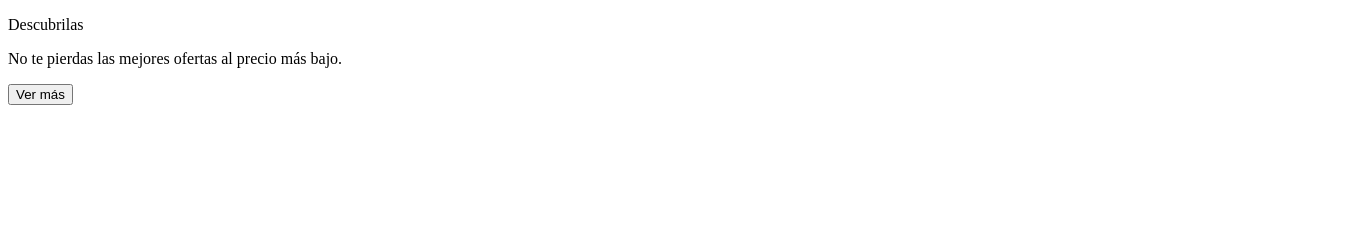
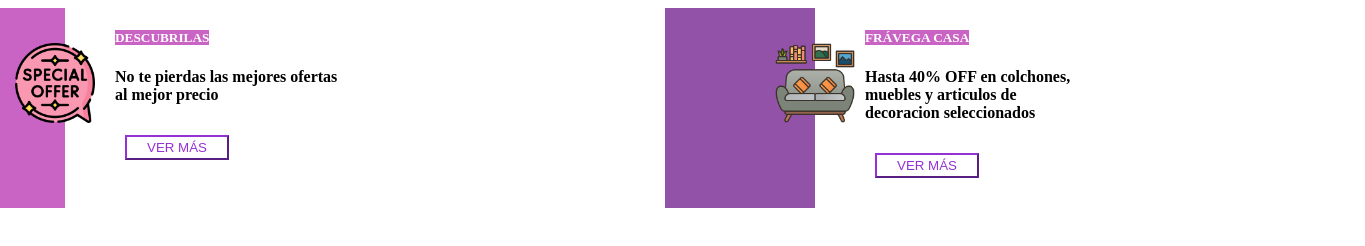
Before and after one commit to nahyuns/tp-08-position, a plain HTML site: page index2.html in a window 1280 px wide. Shown: the whole page, 1365 px wide, since content can reach past the window. Drawn offline with Linux system fonts and the light colour scheme.

Commit message:
terminadoo

```diff
--- a/index2.html
+++ b/index2.html
@@ -5,23 +5,130 @@
     <meta charset="UTF-8">
     <meta name="viewport" content="width=device-width, initial-scale=1.0">
     <title>Document</title>
+    <style>
+        .container {
+            display: flex;
+            flex-wrap: wrap;
+            justify-content: center;
+            align-items: center;
+            gap: 50px;
+
+        }
+
+        .boxcolor {
+            background-color: #C963C4FF;
+            width: 150px;
+            height: 200px;
+        }
+
+        span {
+            background-color: #C963C4FF;
+            color: white;
+        }
+
+        p {
+            font-weight: 900;
+        }
+
+        button {
+            justify-content: left;
+            align-items: center;
+            margin-top: 15px;
+            margin-left: 10px;
+            background-color: transparent;
+            color: #9432d5ff;
+            border-color: #9432d5ff;
+            padding: 3px 20px;
+        }
+
+        .boxblanca {
+            width: 500px;
+            height: 200px;
+        }
+
+        .box1 {
+            display: flex;
+            position: relative;
+            gap: 50px;
+        }
+
+        .imgproducto {
+            position: absolute;
+            top: 35px;
+            left: 100px;
+            bottom: 90px;
+        }
+
+        .boxcolor2{
+            background-color: rgb(146,82,167);
+            width: 150px;
+            height: 200px;
+        }
+
+        .imgproducto2 {
+            position: relative;
+            top: 35px;
+            left: 110px;
+            bottom: 90px;
+        }
+
+        .boxblanca2 {
+            width: 500px;
+            height: 200px;
+        }
+
+    </style>
+
 </head>
 
 <body>
     <div class="container">
+        <div class="box1">
             <div class="boxcolor">
 
-        </div>
-        <div class="box">
-            <div class="texto">
-                <p>Descubrilas</p>
+                <div class="imgproducto">
+                    <img src="oferta-especial.png" alt="" width="80" height="80">
                 </div>
             </div>
-        <p>No te pierdas las mejores ofertas al precio más bajo.</p>
+            <div>
+                <div class="boxblanca">
+                    <h5><span>DESCUBRILAS</span></h5>
+
+                    <div>
+                        <p>No te pierdas las mejores ofertas <br> al mejor precio</p>
                     </div>
                     <div>
-        <button class="boton">Ver más</button>
+                        <button>VER MÁS</button>
                     </div>
+                </div>
+            </div>
+
+            <div class="boxcolor2">
+
+                <div class="imgproducto2">
+                    <img src="sofa.png" alt="" width="80" height="80">
+                </div>
+            </div>
+            <div>
+                <div class="boxblanca2">
+                    <h5><span><span>FRÁVEGA CASA</span></span></h5>
+
+                    <div>
+                        <p>Hasta 40% OFF en colchones,<br>
+                            muebles y articulos de <br>
+                            decoracion seleccionados</p>
+                    </div>
+                    <div>
+                        <button>VER MÁS</button>
+                    </div>
+                </div>
+            </div>
+
+
+
+
+
+
 
         </div>
 </body>
```
Also changed, not shown: oferta-especial.png (added), sofa.png (added), 1 other file. Lines whose indentation alone changed are shown as unchanged.
